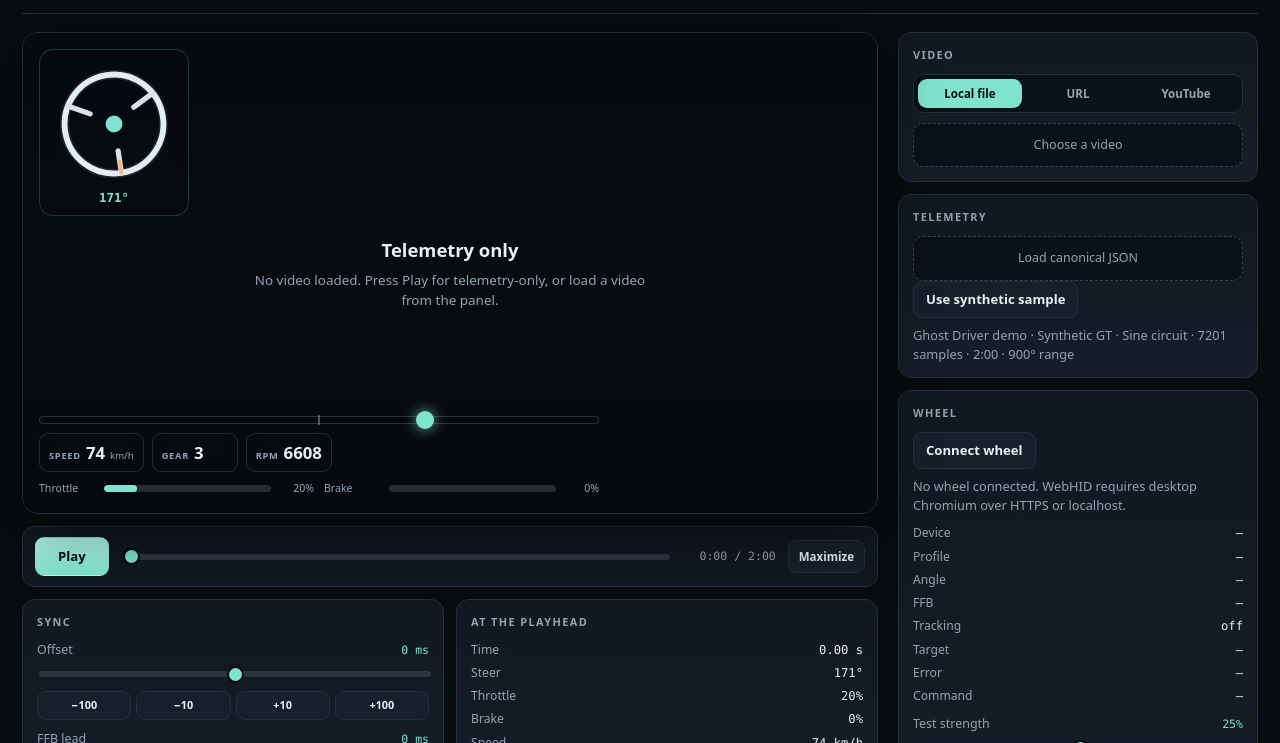
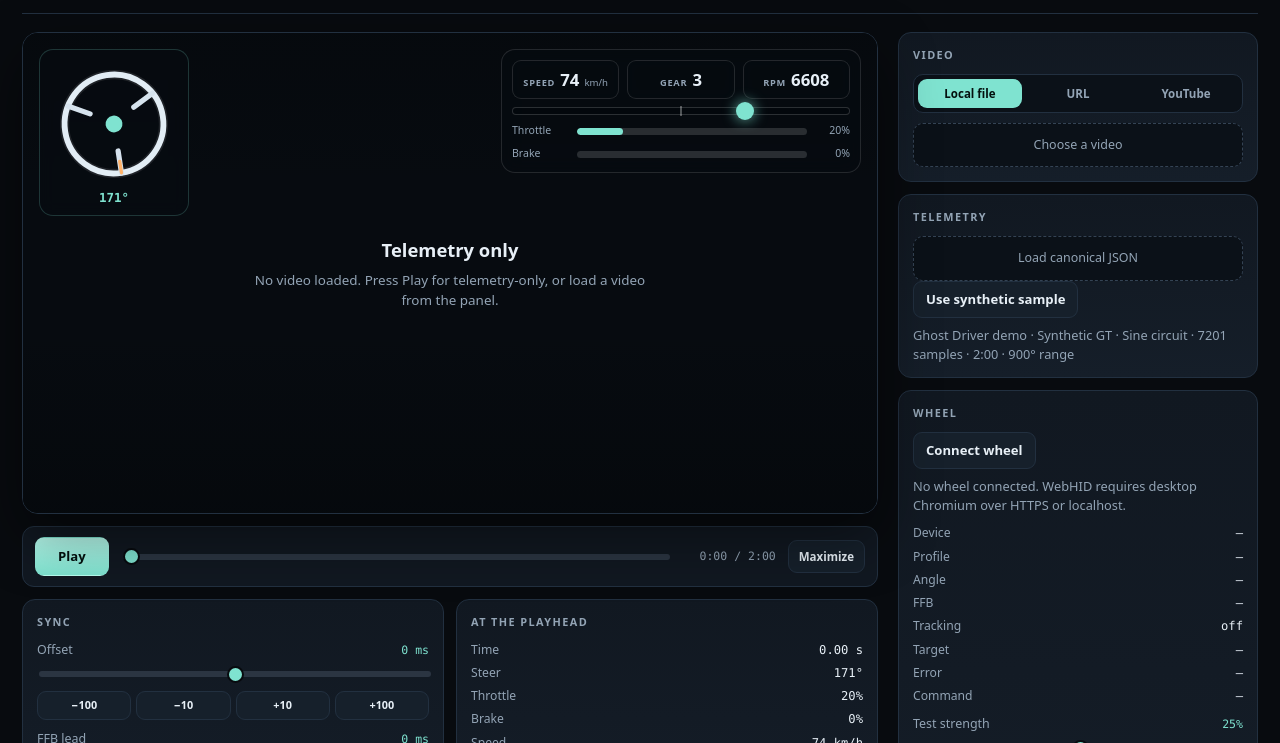
Before and after one commit to joegaffey/ghost-driver, a website built with Vite: page play.html in a window 1280 px wide. Shown: the part 54-797 px from the top of the page. Built offline with nearby package versions, Linux system fonts and the light colour scheme.

Commit message:
Place HUD in a four-row panel at the top right

```diff
--- a/src/playback/app.ts
+++ b/src/playback/app.ts
@@ -73,15 +73,15 @@ export function initPlaybackApp(root: HTMLElement): void {
               </div>
 
               <div class="hud-bottom">
+                <div class="hud-row">
+                  <div class="hud-stat"><span>Speed</span><strong id="hudSpeed">0</strong><em>km/h</em></div>
+                  <div class="hud-stat"><span>Gear</span><strong id="hudGear">—</strong></div>
+                  <div class="hud-stat"><span>RPM</span><strong id="hudRpm">0</strong></div>
+                </div>
                 <div class="steer-track">
                   <span class="steer-center"></span>
                   <span id="steerMarker" class="steer-marker"></span>
                   <span id="wheelMarker" class="steer-marker wheel-marker" hidden></span>
-                </div>
-                <div class="hud-row">
-                  <div class="hud-stat"><span>Speed</span><strong id="hudSpeed">0</strong><em>km/h</em></div>
-                  <div class="hud-stat"><span>Gear</span><strong id="hudGear">—</strong></div>
-                  <div class="hud-stat"><span>RPM</span><strong id="hudRpm">0</strong></div>
                 </div>
                 <div class="pedal-row">
                   <div class="pedal">
--- a/src/playback/play.css
+++ b/src/playback/play.css
@@ -211,19 +211,6 @@ input[type="range"]::-moz-range-thumb {
   background: none;
 }
 
-.player:fullscreen .hud-bottom {
-  position: absolute;
-  top: auto;
-  right: auto;
-  bottom: 104px;
-  left: 18px;
-  width: min(560px, 60vw);
-}
-
-.player:fullscreen .hud-row {
-  justify-content: flex-start;
-}
-
 .player:fullscreen .transport {
   position: absolute;
   right: 0;
@@ -325,7 +312,7 @@ input[type="range"]::-moz-range-thumb {
   z-index: 2;
   display: flex;
   flex-direction: column;
-  justify-content: space-between;
+  justify-content: flex-start;
   padding: 16px;
   pointer-events: none;
   background: linear-gradient(to bottom, rgba(4, 7, 10, 0.4), transparent 32%, transparent 62%, rgba(4, 7, 10, 0.55));
@@ -388,14 +375,23 @@ input[type="range"]::-moz-range-thumb {
 }
 
 .hud-bottom {
+  position: absolute;
+  top: 16px;
+  right: 16px;
   display: grid;
-  gap: 9px;
+  gap: 8px;
+  width: min(360px, 55%);
+  padding: 10px;
+  border: 1px solid rgba(255, 255, 255, 0.12);
+  border-radius: 14px;
+  background: rgba(7, 12, 17, 0.55);
+  backdrop-filter: blur(8px);
 }
 
 .steer-track {
   position: relative;
   width: 100%;
-  max-width: 560px;
+  max-width: none;
   height: 8px;
   border: 1px solid rgba(255, 255, 255, 0.16);
   border-radius: 999px;
@@ -434,16 +430,17 @@ input[type="range"]::-moz-range-thumb {
 }
 
 .hud-row {
-  display: flex;
+  display: grid;
+  grid-template-columns: repeat(3, minmax(0, 1fr));
   gap: 8px;
-  flex-wrap: wrap;
 }
 
 .hud-stat {
   display: flex;
   align-items: baseline;
+  justify-content: center;
   gap: 5px;
-  min-width: 86px;
+  min-width: 0;
   padding: 6px 9px;
   border: 1px solid rgba(255, 255, 255, 0.12);
   border-radius: 9px;
@@ -472,9 +469,9 @@ input[type="range"]::-moz-range-thumb {
 
 .pedal-row {
   display: grid;
-  grid-template-columns: 1fr 1fr;
-  gap: 10px;
-  max-width: 560px;
+  grid-template-columns: minmax(0, 1fr);
+  gap: 7px;
+  max-width: none;
 }
 
 .pedal {
```
